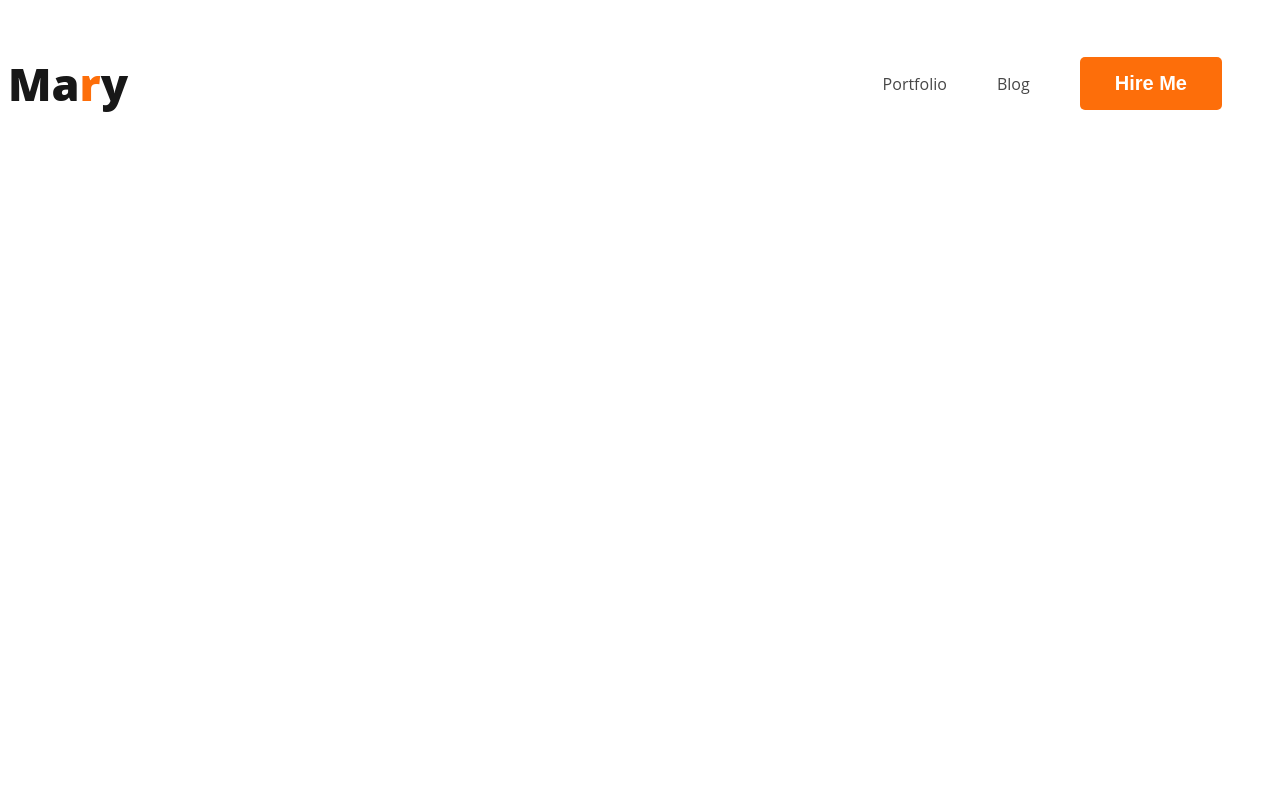
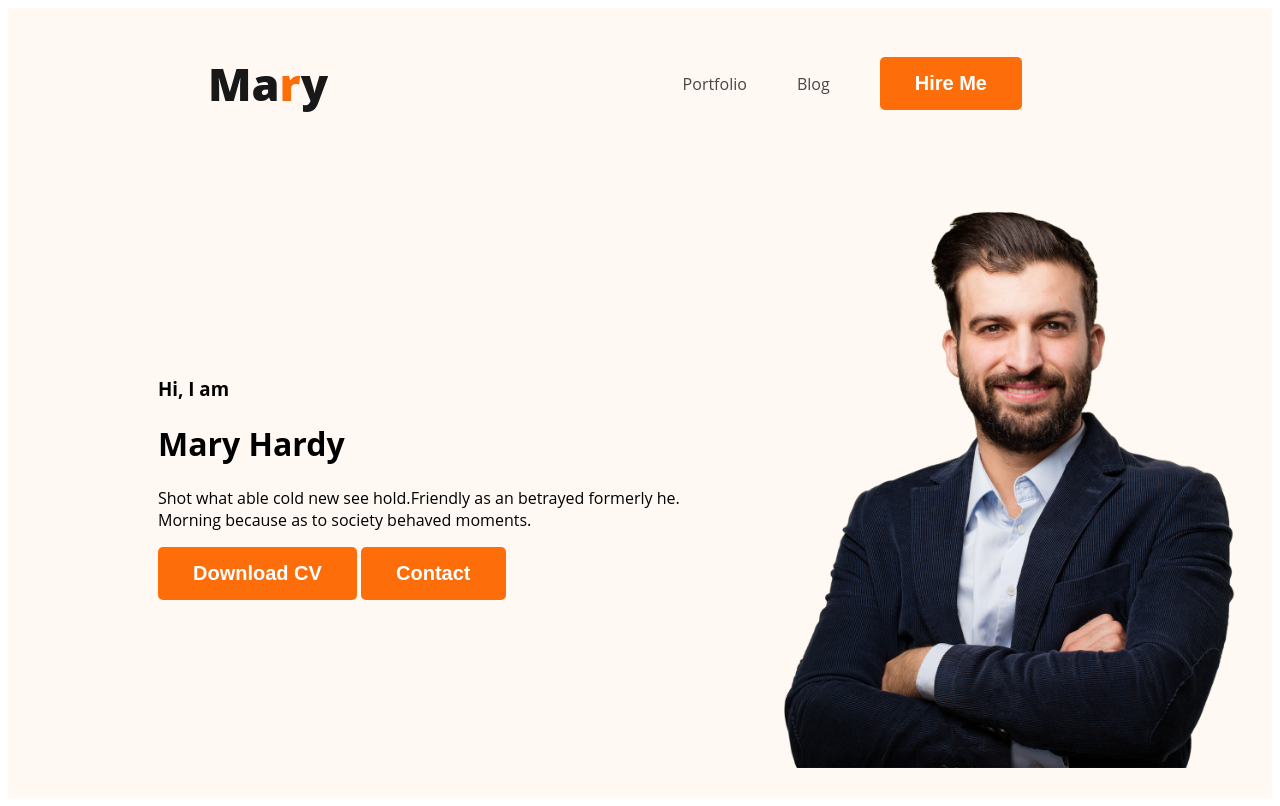
Before and after one commit to mirrumman/web-developer-portfolio, a plain HTML site: page index.html in a window 1280 px wide. Drawn offline with Linux system fonts and the light colour scheme.

Commit message:
add banner

```diff
--- a/index.html
+++ b/index.html
@@ -13,7 +13,7 @@
 </head>
 <body>
 
-    <header>
+    <header class="header">
         <nav>
             <h3 class="nav-title">Ma<span class="text-primary">r</span>y</h3>
             <ul>
@@ -22,6 +22,18 @@
                 <li><button class="btn-primary">Hire Me</button></li>
             </ul>
         </nav>
+        <div class="banner">
+            <div class="banner-content">
+                <h3 class="banner-greeting">Hi, I  am</h3>
+                <h1 class="banner-title">Mary Hardy</h1>
+                <p>Shot what able cold new see hold.Friendly as an betrayed formerly he. Morning because as to society behaved moments.</p>
+                <button class="btn-primary">Download CV</button>
+                <button class="btn-primary">Contact</button>
+            </div>
+
+            <img class="profile-pic" src="images/hardy.png" alt="">
+
+        </div>
 
     </header>
 
--- a/styles/portfolio.css
+++ b/styles/portfolio.css
@@ -26,6 +26,7 @@ nav{
     display: flex;
     justify-content: space-between;
     align-items: center;
+    margin: 0 200px;
 }
 
 .nav-title{
@@ -48,3 +49,19 @@ nav a{
     text-decoration: none;
     color:#474747
 }
+
+/*header related style*/
+
+.header{
+    background-color: #FFF8F3;
+}
+
+.banner{
+    padding: 30px 30px 30px 150px;
+    display: flex;
+    align-items: center;
+}
+
+.profile-pic{
+    width: 500px;
+}
```
